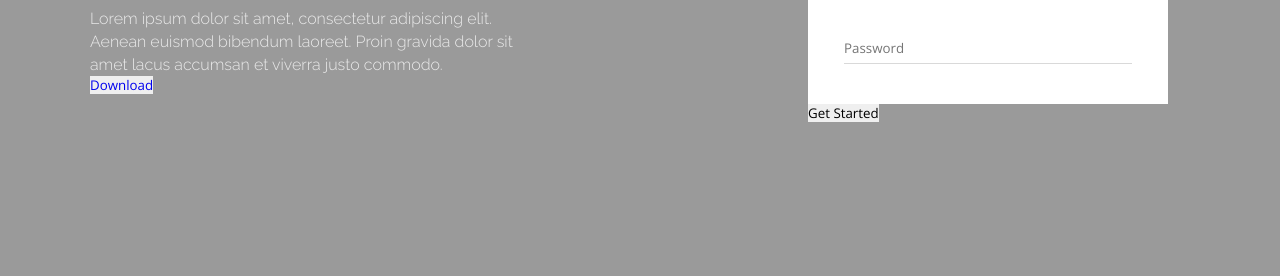
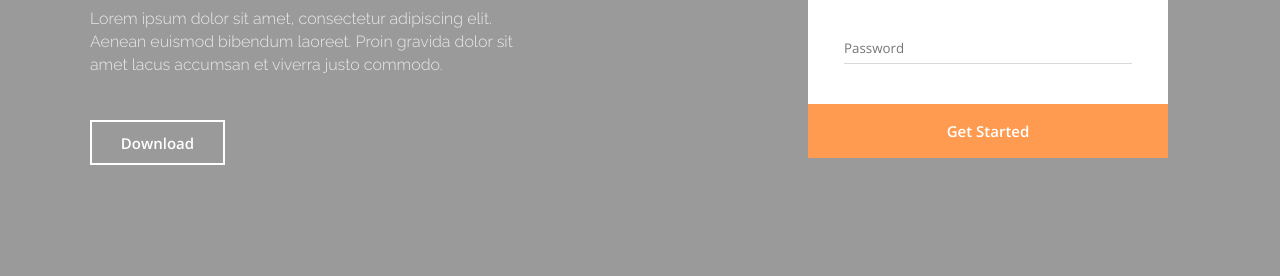
Before and after one commit to DanilovOV/AXIT-landing, a plain HTML site: page index.html in a window 1280 px wide. Shown: the part 366-642 px from the top of the page. Drawn offline with nearby package versions, Linux system fonts and the light colour scheme.

Commit message:
update styles

```diff
--- a/CSS/style.scss
+++ b/CSS/style.scss
@@ -62,8 +62,12 @@ h1,h2,h3,h4,h5,h6{font-size: inherit; font-weight: inherit;}
         font-size: 28px;
     }
 }
+.fab:hover {
+    color: #ff8b38;
+}
 
-.button {
+button {
+    font-weight: 600;
     transition: all 0.4s;
 }
 
@@ -309,18 +313,15 @@ h1,h2,h3,h4,h5,h6{font-size: inherit; font-weight: inherit;}
             margin: 30px auto 0;
         }
     }
-    // .trial__download
-    &__download {
-        font-size: 15px;
-        font-weight: 600;
-        color: #ffffff;
+    // .trial__downloadButton
+    &__downloadButton {
         width: 135px;
         height: 45px;
         border: 2px solid white;
-        text-align: center;
-        line-height: 41px;
         margin: 44px 0 0;
-
+        font-size: 15px;
+        background-color: inherit;
+        color: #ffffff;
         a {
             color: #fff;
         }
@@ -328,7 +329,6 @@ h1,h2,h3,h4,h5,h6{font-size: inherit; font-weight: inherit;}
             a {color: #333333;}
             background-color: #cacaca;
         }
-
         @media (max-width: $md2) {
             margin: 44px auto 0;
         }
@@ -380,15 +380,14 @@ h1,h2,h3,h4,h5,h6{font-size: inherit; font-weight: inherit;}
         border-bottom: 1px solid rgba(0,0,0,0.15);
         margin: 35px 0 0;
     }
-    //.trial__submit
-    &__submit {
+    //.trial__submitButton
+    &__submitButton {
         width: 100%;
-        background-color: #ff9b51;
         height: 54px;
         font-size: 15px;
-        font-weight: 600;
+        background-color: #ff9b51;
         color: #ffffff;
-        text-align: center;
+
         &:hover {
             background-color: #ffb47b;
         }
@@ -556,7 +555,6 @@ h1,h2,h3,h4,h5,h6{font-size: inherit; font-weight: inherit;}
     &__button {
         font-size: 15px;
         line-height: 42px;
-        font-weight: 600;
         color: #ffffff;
         background-color: #ff8b38;
         width: 121px;
@@ -1066,7 +1064,6 @@ h1,h2,h3,h4,h5,h6{font-size: inherit; font-weight: inherit;}
     &__download {
         font-size: 15px;
         line-height: 1.2;
-        font-weight: 600;
         color: #ffffff;
         width: 135px;
         height: 45px;
@@ -1074,6 +1071,7 @@ h1,h2,h3,h4,h5,h6{font-size: inherit; font-weight: inherit;}
         text-align: center;
         line-height: 41px;
         margin: 33px auto 0;
+
         &:hover {
             a {color: #333333;}
             background-color: #cacaca;
@@ -1154,10 +1152,10 @@ h1,h2,h3,h4,h5,h6{font-size: inherit; font-weight: inherit;}
         background-color: #ff9b51;
         font-size: 15px;
         line-height: 40px;
-        font-weight: 600;
         color: #ffffff;
         margin: 44px auto 0 auto;
         border-radius: 4px;
+
         &:hover{
             background-color: #ffa560;
             box-shadow: 0 0 5px black;
@@ -1193,6 +1191,3 @@ h1,h2,h3,h4,h5,h6{font-size: inherit; font-weight: inherit;}
         text-align: center;
     }
 }
-.fab:hover {
-    color: #ff8b38;
-}
```
Also changed, not shown: CSS/style.css.
